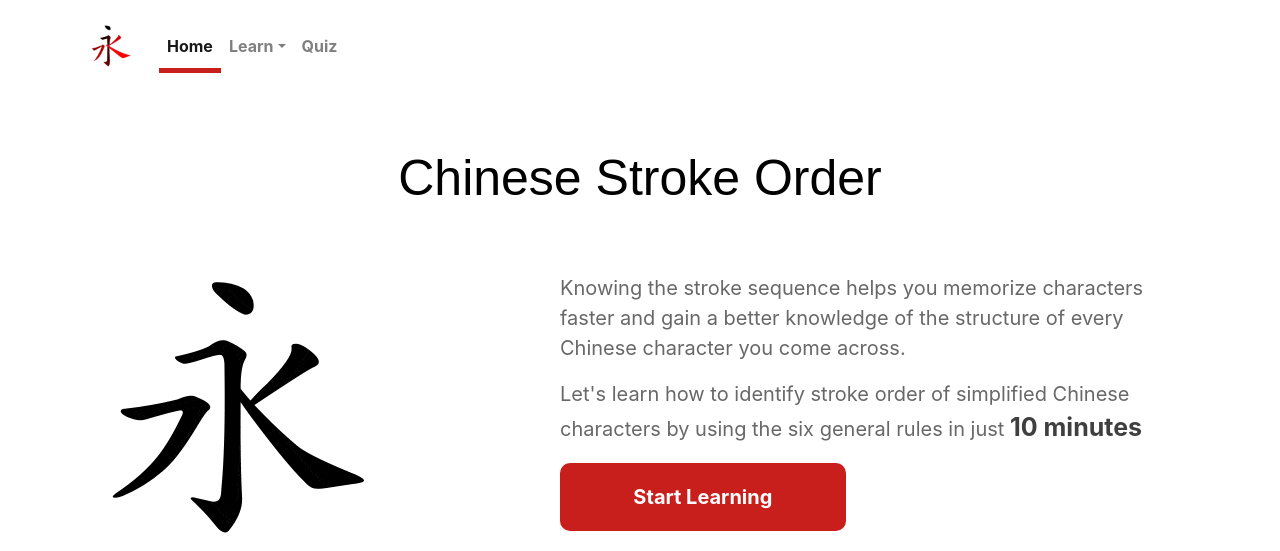
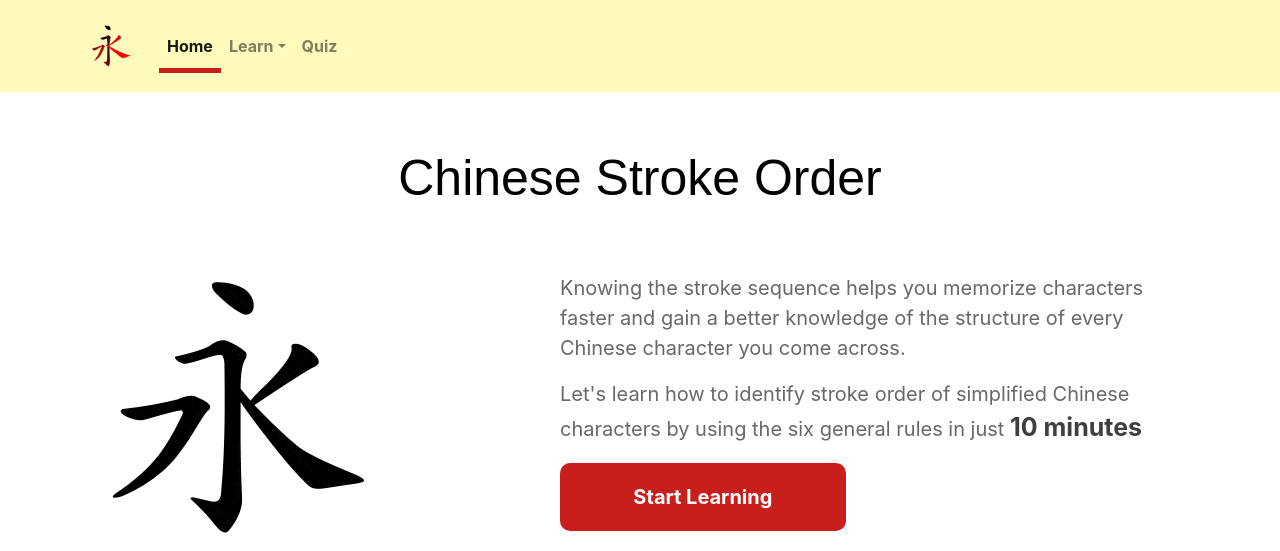
Before and after one commit to FranZomb1e/COMS4170-V1-group7, a Flask app: page / in a window 1280 px wide. Shown: the top 551 px of the page. Run offline with Flask 2, Linux system fonts and the light colour scheme; some libraries are stand-ins or nearby versions; some web fonts are replaced.

Commit message:
Fixed base color

```diff
--- a/static/css/main.css
+++ b/static/css/main.css
@@ -26,6 +26,10 @@ button {
 button:hover {
     background-color: #851513;
     cursor: pointer;
+}
+
+.navbar {
+    background-color: #fffbbd;
 }
 
 .nav-link {
```
Also changed, not shown: static/img/logo.png.
